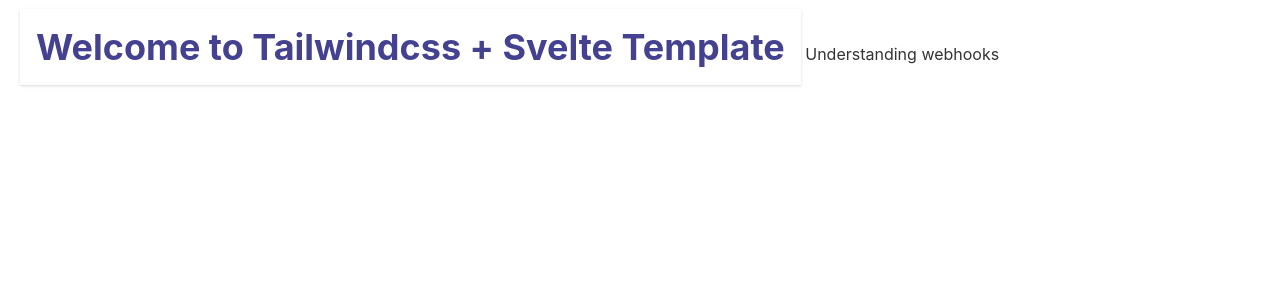
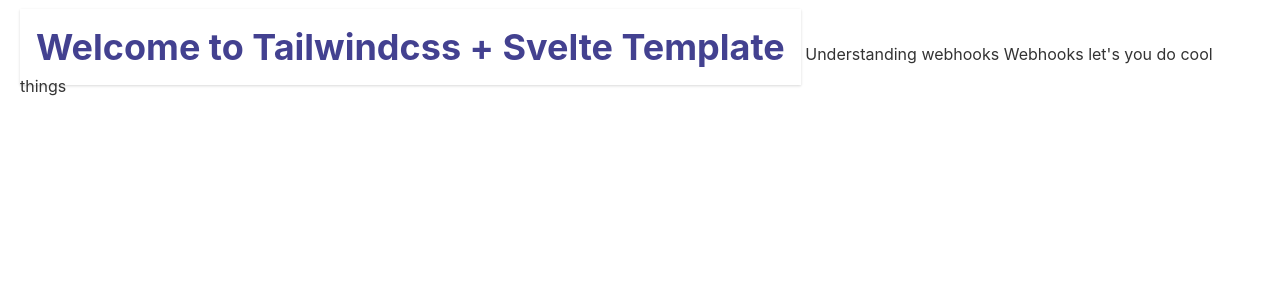
Before and after one commit to GauravRajSharma/demo-webhooks, a Svelte app: page / in a window 1280 px wide. Shown: the top 300 px of the page. Built offline with nearby package versions, Linux system fonts and the light colour scheme.

Commit message:
- commit it

```diff
--- a/src/App.svelte
+++ b/src/App.svelte
@@ -5,4 +5,5 @@
 <div class="container p-3">
   <span class="text-indigo-800 font-bold text-4xl shadow p-4">{heading}</span>
   <span>Understanding webhooks</span>
+  <span>Webhooks let's you do cool things</span>
 </div>
```
